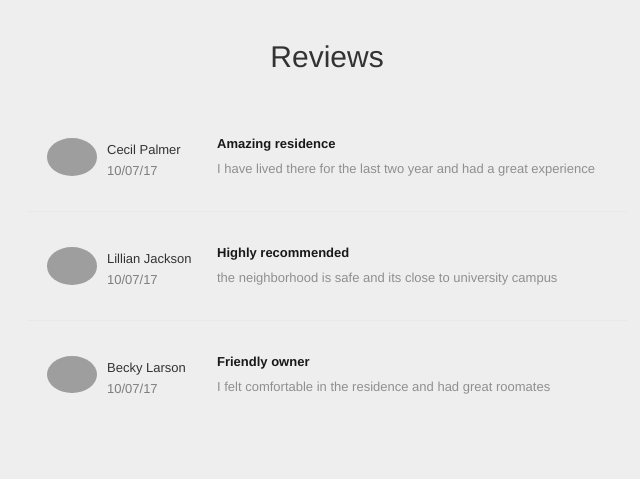
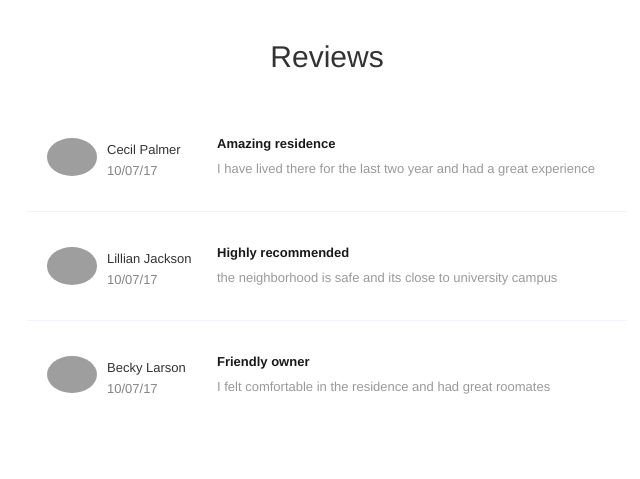
Before and after one commit to mibrah42/Durham-hackathon, a Flask app: page /flats/1 in a window 1280 px wide. Shown: the part 570-1049 px from the top of the page, without its empty margins (313-953 px from the left). Run offline with Flask 2, Linux system fonts and the light colour scheme; some libraries are stand-ins or nearby versions; grey boxes are pictures that could not be loaded.

Commit message:
changed background color

```diff
--- a/static/styles/style.css
+++ b/static/styles/style.css
@@ -31,7 +31,7 @@
 
 
 body{
-	background-color:#eee;
+	background-color:#ffffff;
 }
 
 .section{
```
